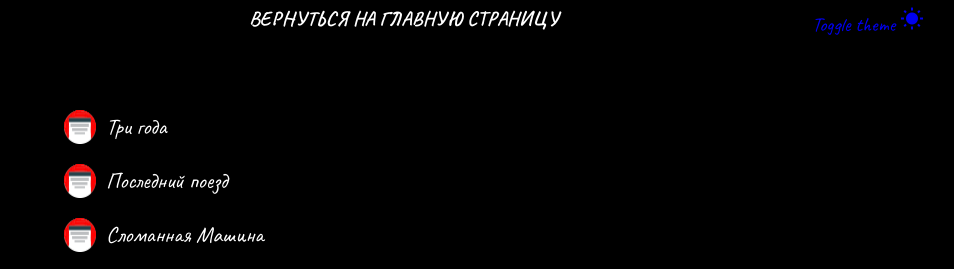
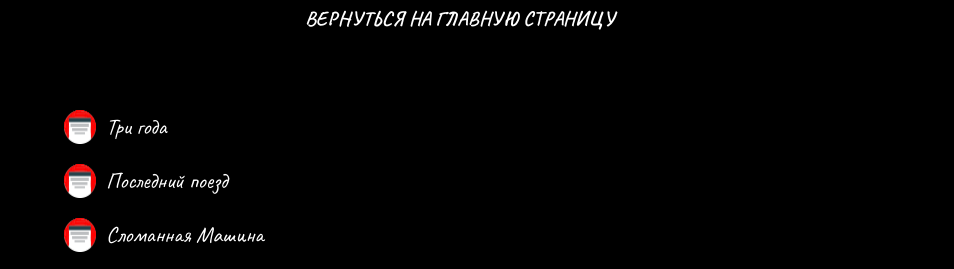
Before and after one commit to MoskalenkoRE/Stories_, a plain HTML site: page allstory.html in a window 1280 px wide. Shown: the top 269 px of the page, 201-1155 px from the left. Drawn offline with Linux system fonts and the light colour scheme.

Commit message:
delete a ligth mode

```diff
--- a/allstory.html
+++ b/allstory.html
@@ -24,11 +24,6 @@
                     <ul class="menu__list">
                         <li class="menu__item"><a href="index.html" class="menu__link">Вернуться на главную
                                 страницу</a>
-                        </li>
-                        <li>
-                            <a href="#" class="themetoggle">
-                                Toggle theme
-                                <span class="material-icons">wb_sunny</span></a>
                         </li>
                     </ul>
                     </ul>
```
